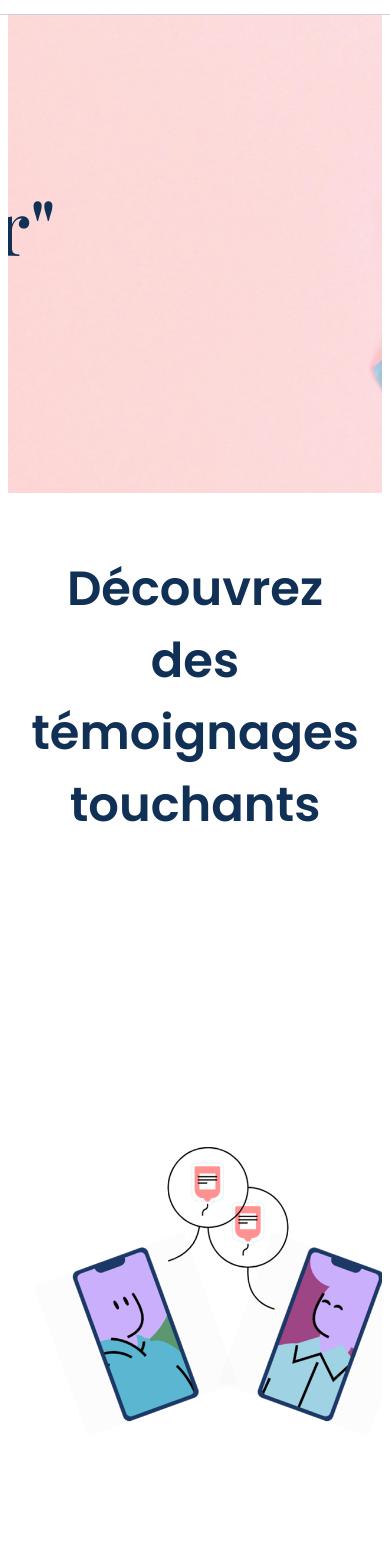
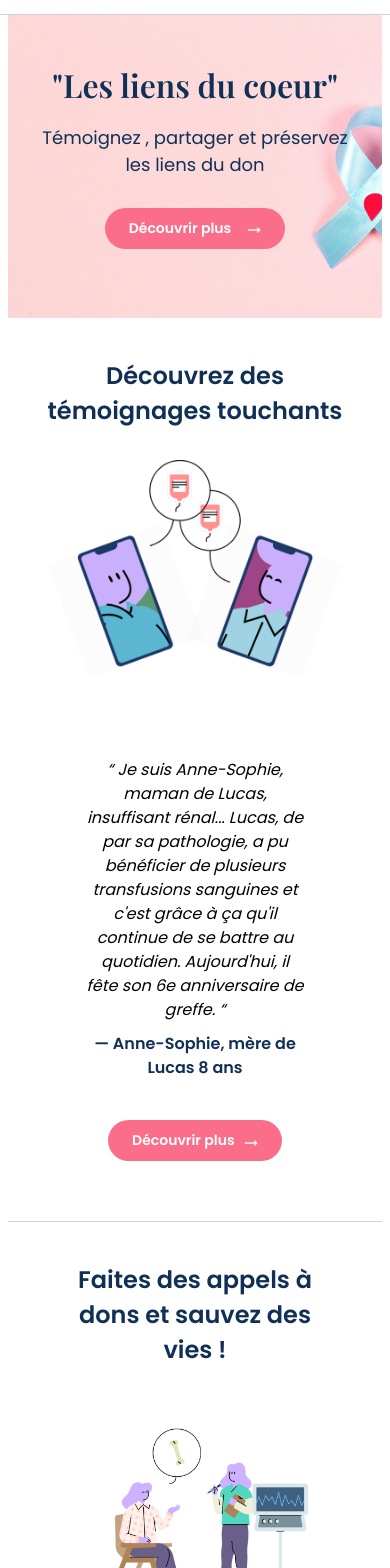
Before and after one commit to ImeneeSh/corthreads, a Vue app in the folder frontend/frontend/: page / in a window 390 px wide. Shown: the part 80-1648 px from the top of the page. Built offline with nearby package versions, Linux system fonts and the light colour scheme.

Commit message:
page d'accueil rendu responsive

```diff
--- a/frontend/frontend/src/views/accueil.vue
+++ b/frontend/frontend/src/views/accueil.vue
@@ -215,6 +215,107 @@ cite {
   max-width: 600px;
   margin-bottom: 24px;
 }
+
+@media (max-width: 768px){
+
+  .accueil-container {
+    padding-top: 70px;
+  }
+
+  /* section hero */
+
+  .hero {
+    height: 320px  ;
+    justify-content: center;
+    align-items: center;
+  }
+
+  .hero-content {
+    position: absolute;
+    text-align: center;
+    padding: 50px 20px 0;
+  }
+
+  .hero-titre {
+    font-size: 32px ;
+    margin-bottom: 12px;
+  }
+
+  .hero-subtitle {
+    font-size: 18px ;
+    margin-bottom: 20px;
+  }
+
+  .cta-button.premier {
+    margin-top: 10px;
+  }
+
+  .hero-bg {
+    height: 100% ;
+    object-fit: cover;
+  }
+
+  /* section témoignage*/
+
+  .section-temoignage h2{
+    font-size: 24px ;
+  }
+
+  .temoignage-content {
+    flex-direction: column;
+    align-items: center;
+    text-align: center;
+    padding: 0 16px;
+  }
+
+  .temoignage-content img {
+    max-width: 100%;
+  }
+
+  blockquote {
+    font-size: 16px;
+  }
+
+  .cta-button.deuxieme {
+    margin: 20px auto 40px auto;
+    display: block;
+  }
+
+  /* section dons */
+
+  .dons-header {
+    flex-direction: column;
+    padding: 0 ;
+    text-align: center;
+  }
+
+  .dons-header h2 {
+    font-size: 24px;
+    margin: 20px 0;
+  }
+
+  .dons-header img {
+    max-width: 80%;
+    height: auto;
+    margin-bottom: 20px ;
+  }
+
+  .cta-button.troisieme {
+    margin: 0 auto 40px auto;
+    display: block;
+  }
+
+  /* les boutons */
+  .cta-button {
+    padding: 10px 24px;
+    font-size: 14px;
+  }
+
+  .fleche-icon {
+    height: 14px;
+    width: 14px;
+  }
+}
 </style>
 <script setup>
 import AOS from 'aos'
```
